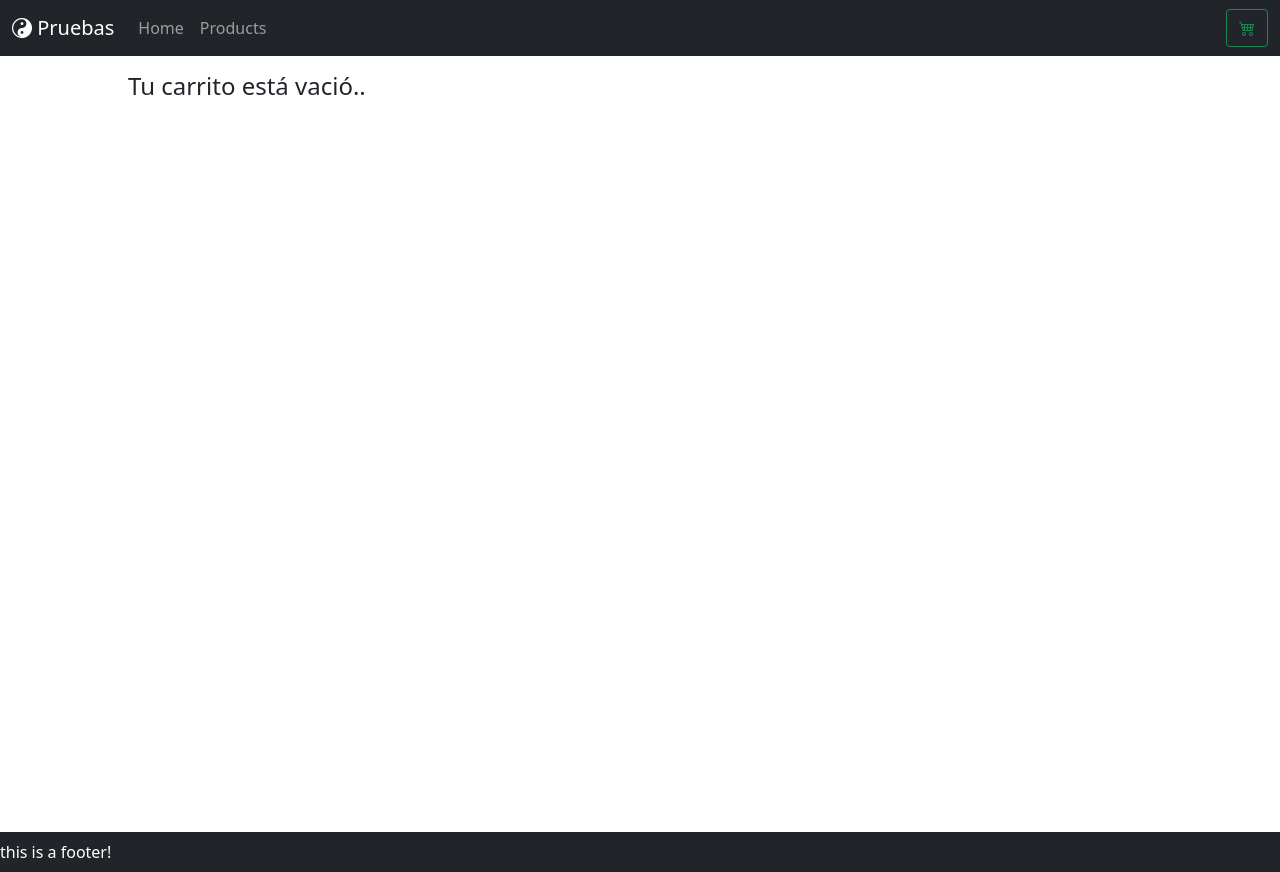
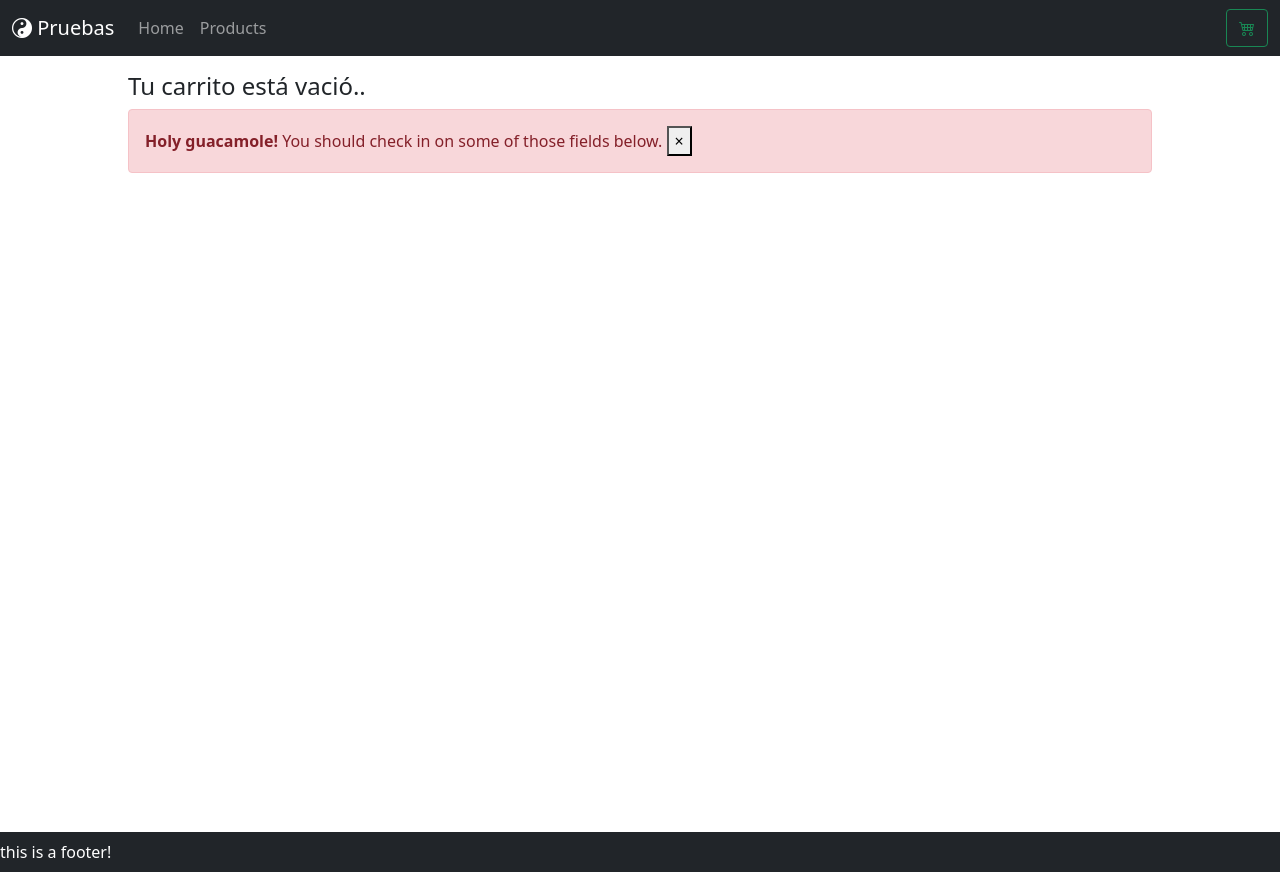
Before and after one commit to Dev-NekoEdg/Xolit.Frontend, an Angular app: page /check-out in a window 1280 px wide. Built offline with nearby package versions, Linux system fonts and the light colour scheme.

Commit message:
regain toômanage errors

```diff
--- a/src/app/app.module.ts
+++ b/src/app/app.module.ts
@@ -12,6 +12,7 @@ import { TestData } from './services/testData';
 import { ConstantData } from './services/ConstantData';
 import { BuyProdutsComponent } from './components/buy-produts/buy-produts.component';
 import { RowProductOnCartComponent } from './components/row-product-on-cart/row-product-on-cart.component';
+import { ResponsesComponent } from './shared/responses/responses.component';
 
 @NgModule({
   declarations: [
@@ -20,7 +21,8 @@ import { RowProductOnCartComponent } from './components/row-product-on-cart/row-
     HomeComponent,
     ProductsComponent,
     BuyProdutsComponent,
-    RowProductOnCartComponent
+    RowProductOnCartComponent,
+    ResponsesComponent
   ],
   imports: [
     BrowserModule,
--- a/src/app/components/buy-produts/buy-produts.component.html
+++ b/src/app/components/buy-produts/buy-produts.component.html
@@ -102,3 +102,10 @@
         </div>
     </div>
 </div>
+
+<div class="alert alert-danger alert-dismissible fade show" role="alert">
+    <strong>Holy guacamole!</strong> You should check in on some of those fields below.
+    <button type="button" class="close" data-dismiss="alert" aria-label="Close">
+      <span aria-hidden="true">&times;</span>
+    </button>
+</div>
--- a/src/app/components/buy-produts/buy-produts.component.ts
+++ b/src/app/components/buy-produts/buy-produts.component.ts
@@ -169,7 +169,11 @@ export class BuyProdutsComponent implements OnInit {
       .subscribe(res => {
         console.log({ respuesta: res });
         if (res.code === 200) {
-          alert('ok');
+
+          // limpiar shoippingcart
+          // limpiar formularios
+          // retornar al componente de los productos
+
         }
         else {
           alert('fallo');
@@ -186,6 +190,8 @@ export class BuyProdutsComponent implements OnInit {
           // url: "http://localhost:5158/v1/api/invoice"
 
           alert('fallo: ' + err.message);
+
+
         });
   }
 
--- /dev/null
+++ b/src/app/shared/responses/responses.component.html
@@ -0,0 +1,10 @@
+<div class="alert alert-success" role="alert">
+    <h4 class="alert-heading"></h4>
+    <p>
+
+    </p>
+    <hr>
+    <p class="mb-0">
+
+    </p>
+  </div>
--- /dev/null
+++ b/src/app/shared/responses/responses.component.ts
@@ -0,0 +1,15 @@
+import { Component, OnInit } from '@angular/core';
+
+@Component({
+  selector: 'app-responses',
+  templateUrl: './responses.component.html',
+  styleUrls: ['./responses.component.css']
+})
+export class ResponsesComponent implements OnInit {
+
+  constructor() { }
+
+  ngOnInit(): void {
+  }
+
+}
```
Also changed, not shown: src/app/shared/responses/responses.component.css (added).
